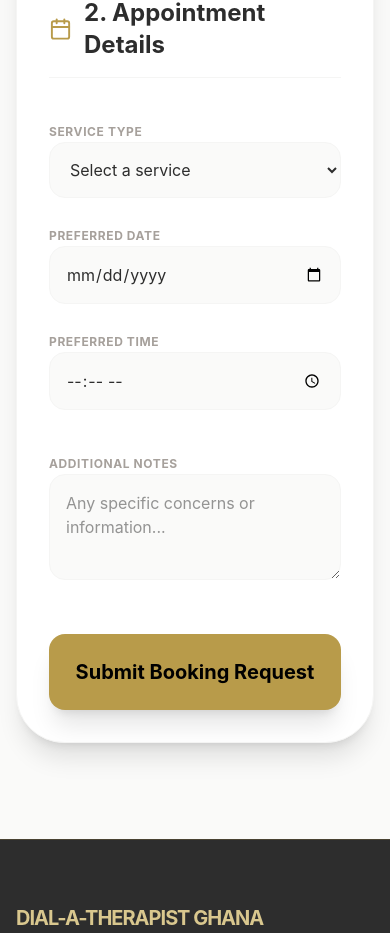
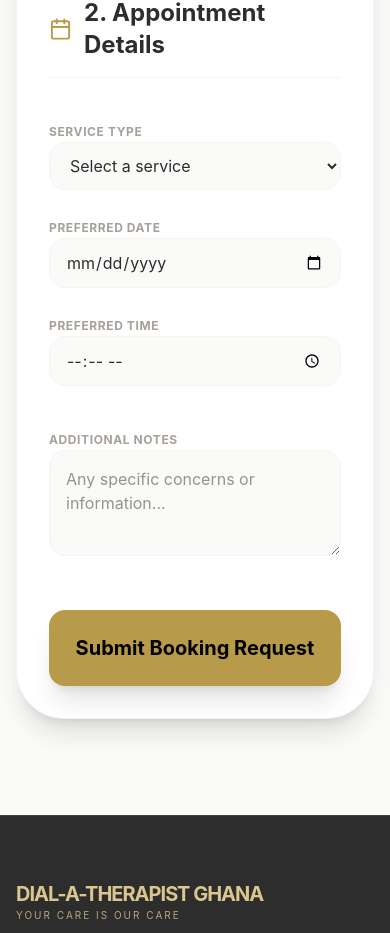
Before and after one commit to NayelX/dial-a-therapist, a React (Vite) app: page /appointment in a window 390 px wide. Shown: the part 2078-3011 px from the top of the page. Built offline with nearby package versions, Linux system fonts and the light colour scheme; no server answers.

Commit message:
fix: correct whatsapp number(test)

```diff
--- a/src/App.tsx
+++ b/src/App.tsx
@@ -253,8 +253,8 @@
 };
 
 const WhatsAppButton = () => {
-  const message = encodeURIComponent("Hello, I would like to inquire about therapy services.");
-  const whatsappUrl = `https://wa.me/233599309776?text=${message}`;
+  const message = encodeURIComponent("Hello OT Mildred, I would like to inquire about therapy services.");
+  const whatsappUrl = `https://wa.me/233507659481?text=${message}`;
 
   return (
     <div className="fixed bottom-8 right-8 z-50 group">
--- a/src/pages/AppointmentRequest.tsx
+++ b/src/pages/AppointmentRequest.tsx
@@ -74,7 +74,7 @@
           </p>
           <button
             onClick={() => setStatus('idle')}
-            className="w-full bg-charcoal text-white py-4 rounded-full font-bold hover:bg-charcoal-deep transition-all"
+            className="max-w-sm mx-auto block bg-charcoal text-white px-8 py-4 rounded-full font-bold hover:bg-charcoal-deep transition-all"
           >
             Return to Form
           </button>
@@ -257,7 +257,7 @@
                 <h2 className="text-2xl font-bold">2. Appointment Details</h2>
               </div>
 
-              <div className="grid grid-cols-1 md:grid-cols-2 gap-6">
+              <div className="grid grid-cols-1 md:grid-cols-3 gap-6">
                 <div className="space-y-2">
                   <label className="text-xs font-bold uppercase tracking-wider text-stone-400">Service Type</label>
                   <select
@@ -265,7 +265,7 @@
                     title="Service Type"
                     value={formData.serviceType}
                     onChange={(e) => setFormData({...formData, serviceType: e.target.value})}
-                    className="w-full px-4 py-4 bg-stone-50 border border-stone-100 rounded-2xl focus:ring-2 focus:ring-gold/20 focus:border-gold outline-none transition-all"
+                    className="w-full px-4 py-3 sm:py-4 text-base bg-stone-50 border border-stone-100 rounded-2xl focus:ring-2 focus:ring-gold/20 focus:border-gold outline-none transition-all"
                   >
                     <option value="">Select a service</option>
                     <option value="Pediatrics OT">Pediatrics Occupational Therapy</option>
@@ -281,7 +281,7 @@
                     title="Preferred Date"
                     value={formData.preferredDate}
                     onChange={(e) => setFormData({...formData, preferredDate: e.target.value})}
-                    className="w-full px-4 py-4 bg-stone-50 border border-stone-100 rounded-2xl focus:ring-2 focus:ring-gold/20 focus:border-gold outline-none transition-all"
+                    className="w-full px-4 py-3 sm:py-4 text-base bg-stone-50 border border-stone-100 rounded-2xl focus:ring-2 focus:ring-gold/20 focus:border-gold outline-none transition-all appearance-none"
                   />
                 </div>
                 <div className="space-y-2">
@@ -292,7 +292,7 @@
                     title="Preferred Time"
                     value={formData.preferredTime}
                     onChange={(e) => setFormData({...formData, preferredTime: e.target.value})}
-                    className="w-full px-4 py-4 bg-stone-50 border border-stone-100 rounded-2xl focus:ring-2 focus:ring-gold/20 focus:border-gold outline-none transition-all"
+                    className="w-full px-4 py-3 sm:py-4 text-base bg-stone-50 border border-stone-100 rounded-2xl focus:ring-2 focus:ring-gold/20 focus:border-gold outline-none transition-all appearance-none"
                   />
                 </div>
               </div>
@@ -309,13 +309,15 @@
               </div>
             </section>
 
+            <div className="flex justify-center">
               <button
                 disabled={status === 'loading'}
                 type="submit"
-              className="w-full bg-gold text-black py-6 rounded-2xl font-bold text-xl hover:bg-gold-dark transition-all shadow-xl disabled:opacity-50"
+                className="max-w-sm w-full bg-gold text-black py-6 rounded-2xl font-bold text-xl hover:bg-gold-dark transition-all shadow-xl disabled:opacity-50"
               >
                 {status === 'loading' ? 'Processing...' : 'Submit Booking Request'}
               </button>
+            </div>
 
             {status === 'error' && (
               <p className="text-red-500 text-center font-bold">Something went wrong. Please try again.</p>
--- a/src/pages/CommunityImpact.tsx
+++ b/src/pages/CommunityImpact.tsx
@@ -252,12 +252,14 @@
                       )}
                     </AnimatePresence>
 
-                    <Link
-                      to="/contact"
-                      className="w-full py-4 bg-charcoal text-white rounded-xl text-xs font-bold uppercase tracking-widest hover:bg-charcoal-deep transition-all text-center block"
-                    >
-                      Support This Initiative
-                    </Link>
+                    <div className="flex justify-center">
+                      <Link
+                        to="/contact"
+                        className="max-w-xs w-full py-4 bg-charcoal text-white rounded-xl text-xs font-bold uppercase tracking-widest hover:bg-charcoal-deep transition-all text-center block"
+                      >
+                        Support This Initiative
+                      </Link>
+                    </div>
                   </div>
                 </div>
               </motion.div>
--- a/src/pages/Contact.tsx
+++ b/src/pages/Contact.tsx
@@ -192,13 +192,15 @@
                       placeholder="Tell us more about your inquiry..."
                     ></textarea>
                   </div>
+                  <div className="flex justify-center">
                     <button
                       disabled={status === 'loading'}
                       type="submit"
-                    className="w-full bg-charcoal text-white py-5 rounded-2xl font-bold text-lg hover:bg-charcoal-deep transition-all shadow-xl disabled:opacity-50"
+                      className="max-w-sm w-full bg-charcoal text-white py-5 rounded-2xl font-bold text-lg hover:bg-charcoal-deep transition-all shadow-xl disabled:opacity-50"
                     >
                       {status === 'loading' ? 'Sending...' : 'Send Message'}
                     </button>
+                  </div>
                 </form>
               )}
             </motion.div>
--- a/src/pages/Home.tsx
+++ b/src/pages/Home.tsx
@@ -39,7 +39,7 @@
             <p className="text-xl text-charcoal/80 mb-10 leading-relaxed">
               Empowering individuals to live their best lives through specialized occupational therapy services in Ghana. We provide professional, compassionate care tailored to your unique needs.
             </p>
-            <div className="flex flex-col sm:flex-row gap-4">
+            <div className="flex flex-col sm:flex-row gap-4 max-w-md sm:max-w-none">
               <Link
                 to="/appointment"
                 className="bg-gold hover:bg-gold-dark text-black px-8 py-4 rounded-full font-bold text-lg transition-all flex items-center justify-center gap-2"
```
Lines whose indentation alone changed are shown as unchanged.
